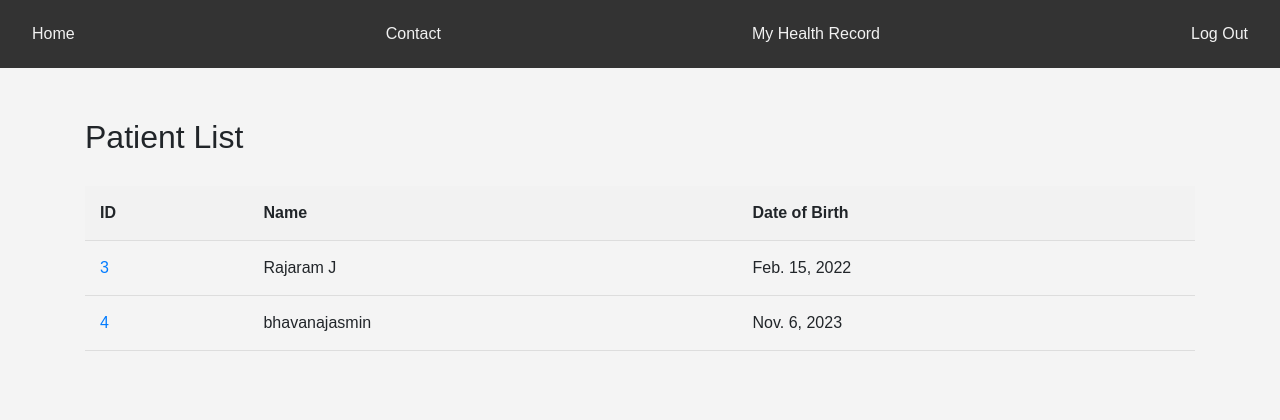
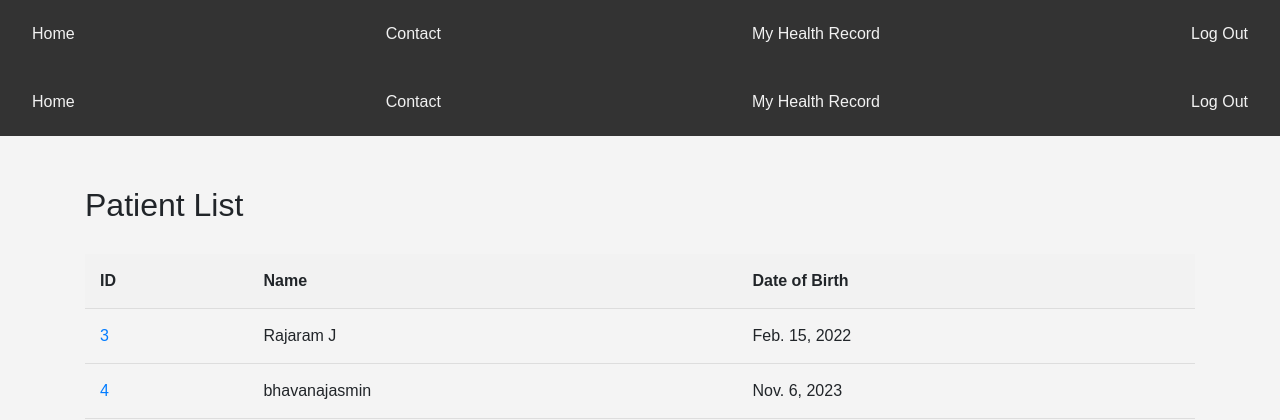
Before and after one commit to Rajaram-Jagadeeswaran/Healthcare_System, a Django app: template hospital/templates/patients/patient_list.html in a window 1280 px wide. Shown: the top 420 px of the page. Run offline with Django 3.2, Linux system fonts and the light colour scheme; the template is opened without the code that fills it: values that come from a table or form of the project are taken from there, others are empty; data comes from the database, SQL or seed files in the repository; some libraries are stand-ins or nearby versions.

Commit message:
Updated version 1.5

```diff
--- a/hospital/templates/patients/patient_list.html
+++ b/hospital/templates/patients/patient_list.html
@@ -44,12 +44,14 @@
     <title>Patient List</title>
 </head>
 <body>
+    {% for patient in patients %}
     <div class="navbar">
         <a href="{% url 'hospital:home' %}">Home</a>
         <a href="#">Contact</a>
-        <a href="{% url 'health_record_list' user_id=patient.id %}">My Health Record</a>
+        <a href="{% url 'hospital:health_record_list' user_id=patient.id %}">My Health Record</a>
         <a href="{% url 'sign_out' %}">Log Out</a>
     </div>
+    {% endfor %}
     <div class="container">
         <h2>Patient List</h2>
         <table>
```
